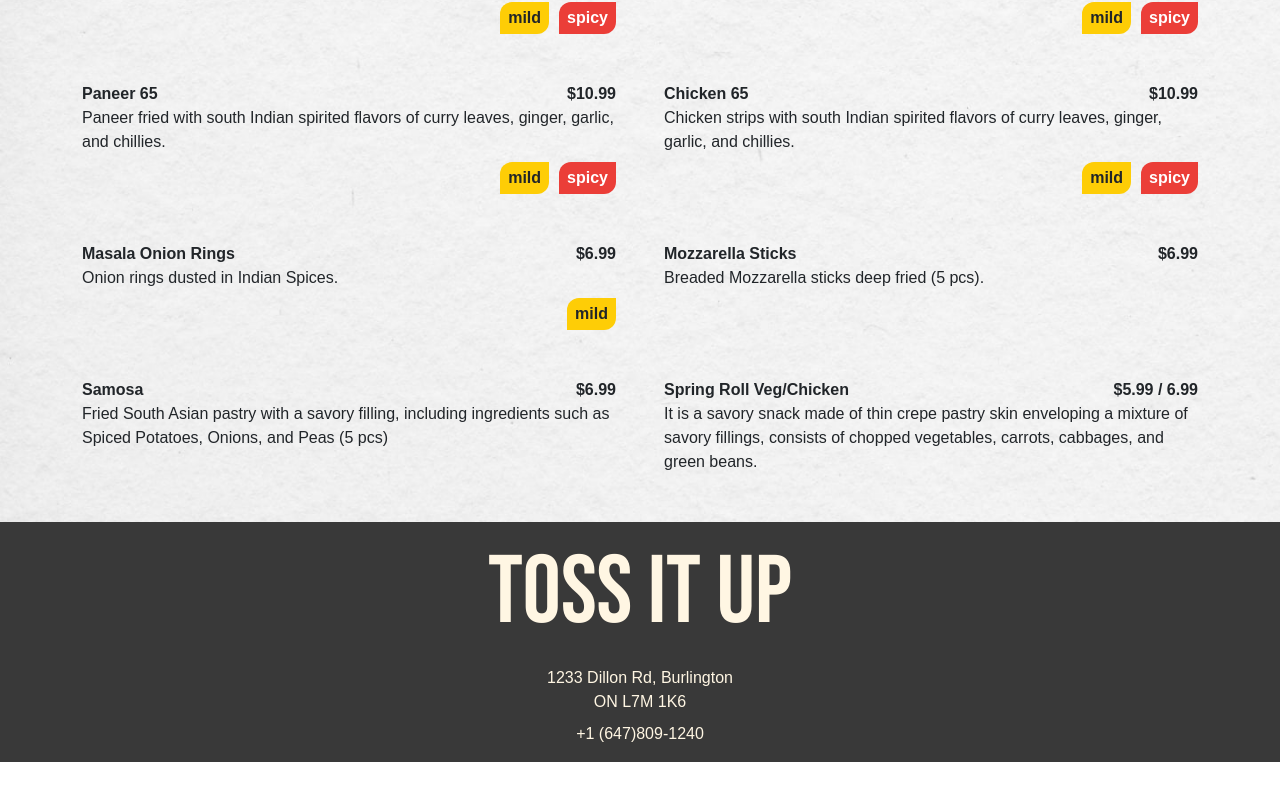
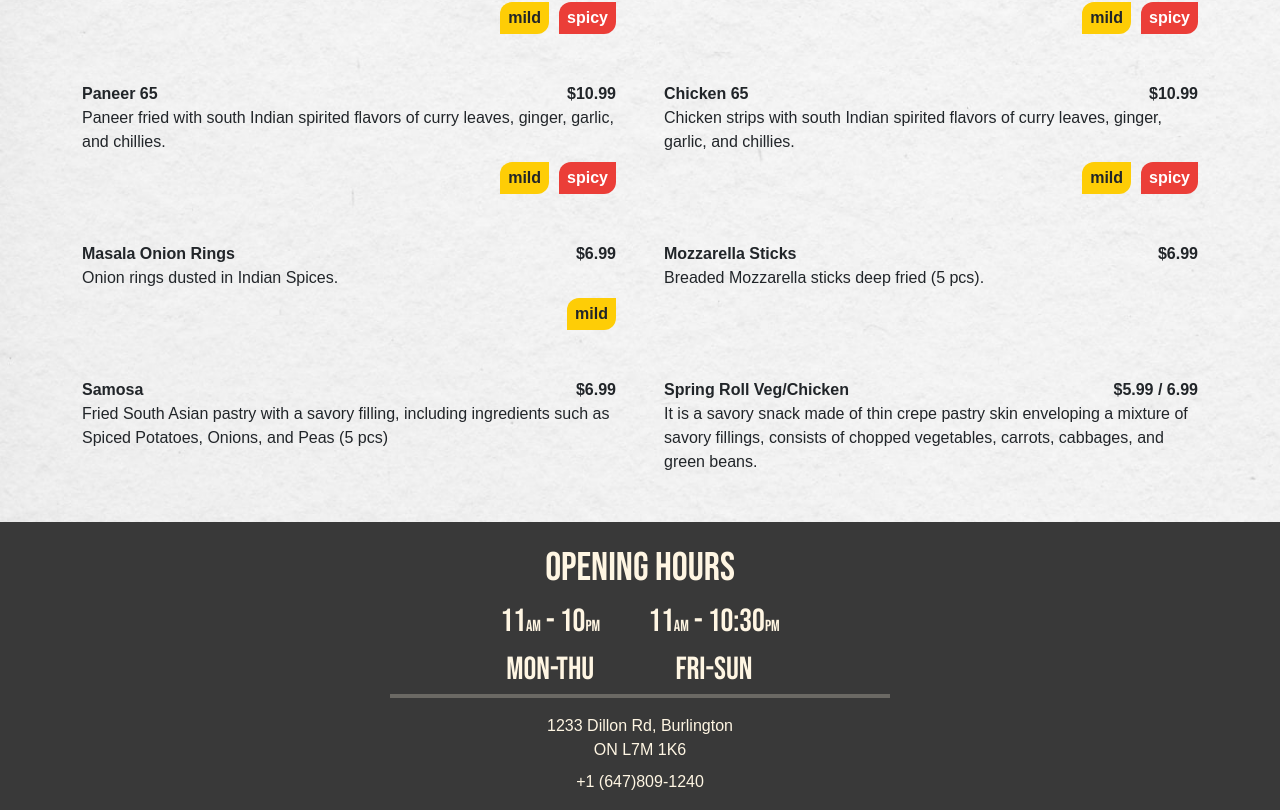
Before and after one commit to abhirham/tossitup, a React (Create React App) app: page / in a window 1280 px wide. Shown: the part 1022-1832 px from the top of the page. Before the commit the page ends 1784 px from the top, so only its background shows below. Built offline with nearby package versions, Linux system fonts and the light colour scheme; the HTML template or start-up script is replaced by a standard one; a web font is replaced by a local one.

Commit message:
moved footer to its own comp and styled it

```diff
--- a/src/App.css
+++ b/src/App.css
@@ -19,18 +19,7 @@
   border-radius: 15px;
 }
 
-footer {
-  background: #393939;
-}
 
-footer, footer a {
-  color: #FFF6E3 !important;
-}
-
-footer .brand {
-  font-size: 96px;
-  font-family: 'Bebas Neue', sans-serif;
-}
 
 .spicePill {
   border-radius: 12px 0px;
--- a/src/App.js
+++ b/src/App.js
@@ -4,6 +4,7 @@
 
 import CategoryTitle from "./components/CategoryTitle";
 import ImagePicker from "./components/ImagePicker";
+import Footer from "./components/Footer";
 
 function App() {
   const [activeCategory, setActiveCategory] = useState("appetizer");
@@ -44,22 +45,7 @@
           ))}
         </div>
       </main>
-      <footer className="d-flex flex-column justify-content-center align-items-center pb-3">
-        <div className="brand">TOSS IT UP</div>
-        <a
-          href="https://goo.gl/maps/yHFx7VMokEH3KC9i8"
-          className="text-center text-decoration-none"
-        >
-          1233 Dillon Rd, Burlington
-          <br />
-          ON L7M 1K6
-        </a>
-        <div className="mt-2">
-          <a href="tel:+16478091240" className="text-decoration-none">
-            +1 (647)809-1240
-          </a>
-        </div>
-      </footer>
+      <Footer />
     </div>
   );
 }
--- /dev/null
+++ b/src/components/Footer.css
@@ -0,0 +1,18 @@
+footer {
+    background: #393939;
+}
+
+footer,
+footer a {
+    color: #FFF6E3 !important;
+}
+
+footer .openingHoursSection {
+    font-family: 'Bebas Neue', sans-serif;
+}
+
+footer hr.border {
+    max-width: 500px;
+    width: 100%;
+    border-color: #FFF6E3 !important;
+}
--- /dev/null
+++ b/src/components/Footer.js
@@ -0,0 +1,35 @@
+import "./Footer.css";
+
+const Footer = () => {
+    return (
+        <footer className="d-flex flex-column justify-content-center align-items-center py-3">
+            <section className="openingHoursSection">
+                <div className="title fs-1 text-center">OPENING HOURS</div>
+                <div className="d-flex fs-2">
+                    <div className="text-center me-5">
+                        11<span className="fs-6">AM</span> - 10<span className="fs-6">PM</span><br/>MON-THU
+                    </div>
+                    <div className="text-center">
+                        11<span className="fs-6">AM</span> - 10:30<span className="fs-6">PM</span><br/>FRI-SUN
+                    </div>
+                </div>
+            </section>
+            <hr className="border border-2 mt-0" />
+            <a
+                href="https://goo.gl/maps/yHFx7VMokEH3KC9i8"
+                className="text-center text-decoration-none"
+            >
+                1233 Dillon Rd, Burlington
+                <br />
+                ON L7M 1K6
+            </a>
+            <div className="mt-2">
+                <a href="tel:+16478091240" className="text-decoration-none">
+                    +1 (647)809-1240
+                </a>
+            </div>
+        </footer>
+    )
+}
+
+export default Footer;
```
